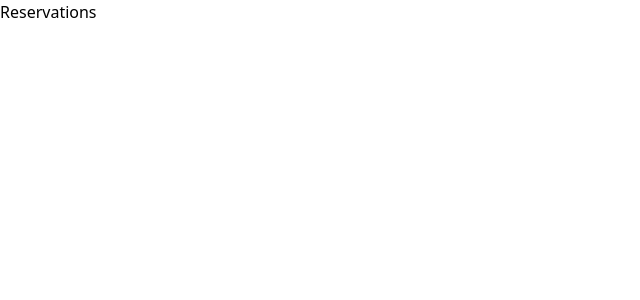
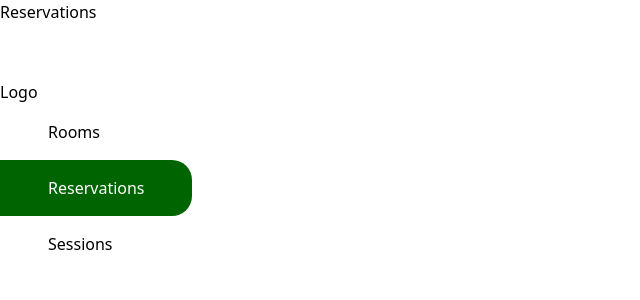
Before and after one commit to joel-kalema/Room-reservation, a React (Create React App) app: page /reservations in a window 1280 px wide. Shown: the top 300 px of the page, without its empty margins (0-640 px from the left). Built offline with nearby package versions, Linux system fonts and the light colour scheme.

Commit message:
Fix the routing default

```diff
--- a/src/App.js
+++ b/src/App.js
@@ -12,7 +12,7 @@ function App() {
   return (
     <div className="App">
       <Router>
-        {/* <Header /> */}
+        <Header />
         <Routes>
           <Route path='/login' element={<Login />} />
           <Route path='/register' element={<Signup />} />
--- a/src/component/header/header.js
+++ b/src/component/header/header.js
@@ -8,7 +8,7 @@ const Header = () => {
                 <h1>Logo</h1>
                 <NavLink to="/rooms">Rooms</NavLink>
                 <NavLink to="/reservations">Reservations</NavLink>
-                <NavLink to="/sessions">Sessions</NavLink>
+                <NavLink to="/login">Sessions</NavLink>
             </div>
         </>
     )
```
